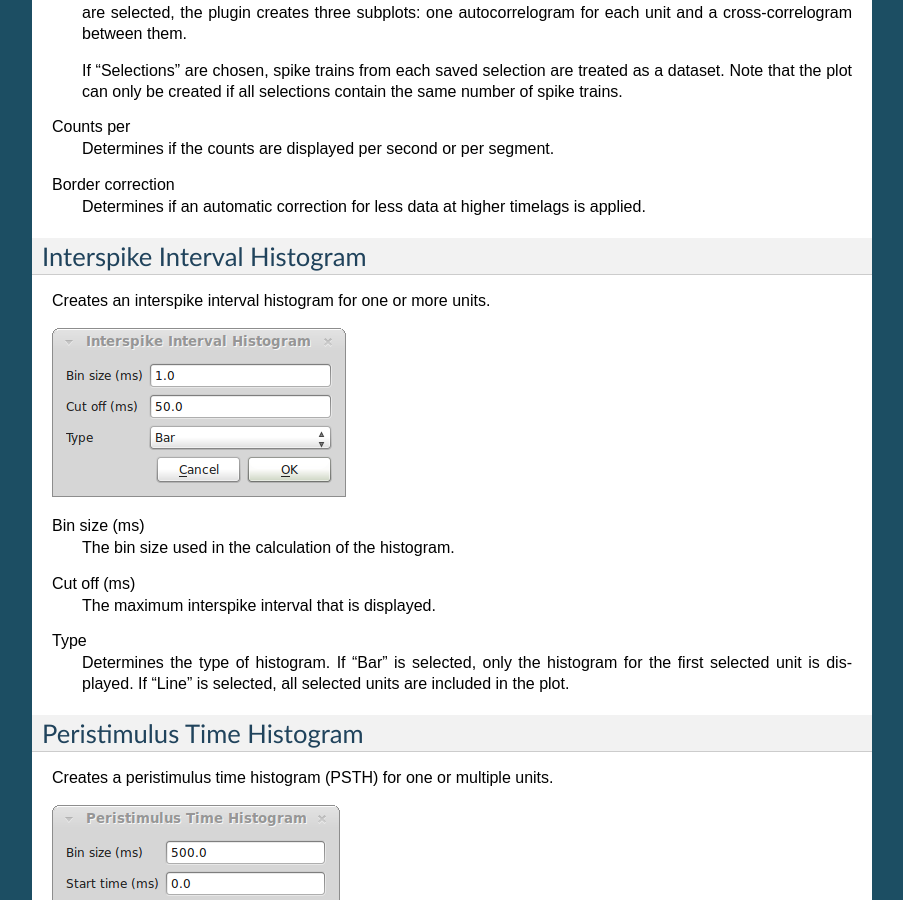
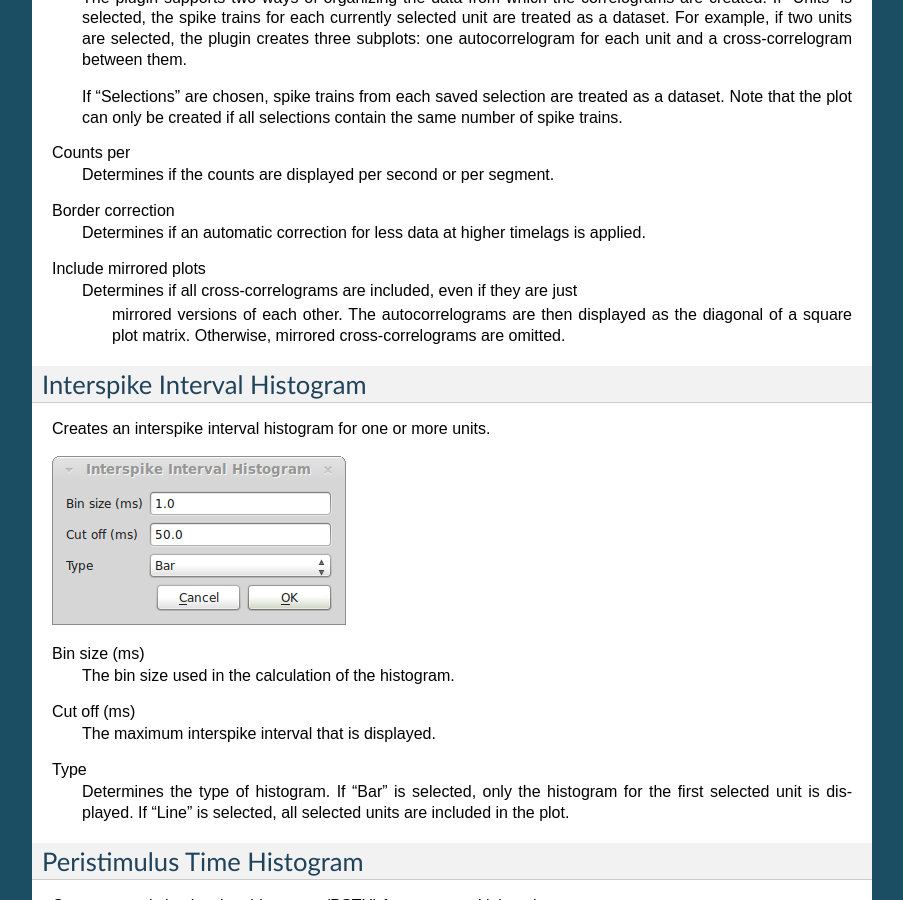
Before and after one commit to rproepp/spykeviewer, a Sphinx documentation site: the page built from doc/source/plugins.rst, in a window 1280 px wide and 900 px high, scrolled down 3192 px. Shown: the whole window, without its empty margins (198-1101 px from the left). Built offline with Sphinx 7.4.7, drawn with Linux system fonts in a browser that asks for light colours; formulas are drawn with MathJax 3.

Commit message:
Support square plot matrix for correlogram plot

```diff
--- a/doc/source/plugins.rst
+++ b/doc/source/plugins.rst
@@ -139,6 +139,12 @@ Border correction
   Determines if an automatic correction for less data at higher timelags is
   applied.
 
+Include mirrored plots
+  Determines if all cross-correlograms are included, even if they are just
+   mirrored versions of each other. The autocorrelograms are then displayed
+   as the diagonal of a square plot matrix. Otherwise, mirrored
+   cross-correlograms are omitted.
+
 Interspike Interval Histogram
 -----------------------------
 Creates an interspike interval histogram for one or more units.
```
Also changed, not shown: doc/source/img/plugin-correlogram.png, 1 other file.
